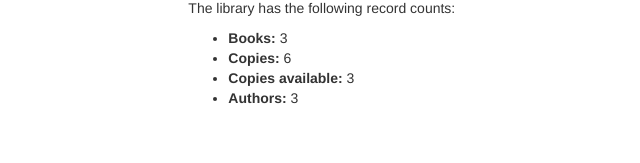
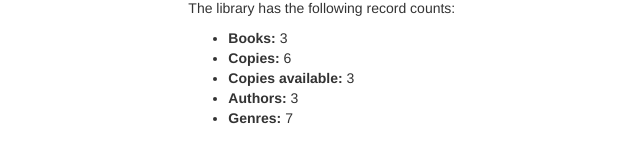
Before and after one commit to MANOJPATRA1991/Library-App, a Django app: page /catalog/ in a window 1280 px wide. Shown: the part 155-318 px from the top of the page, without its empty margins (40-680 px from the left). Run offline with Django 3.2, Linux system fonts and the light colour scheme; data comes from the database, SQL or seed files in the repository; some libraries are stand-ins or nearby versions.

Commit message:
Code refactor

```diff
--- a/catalog/templates/index.html
+++ b/catalog/templates/index.html
@@ -23,5 +23,8 @@
     <li>
         <strong>Authors: </strong> {{ num_authors }}
     </li>
+    <li>
+        <strong>Genres: </strong> {{ genres }}
+    </li>
 </ul>
 {% endblock %}
```
